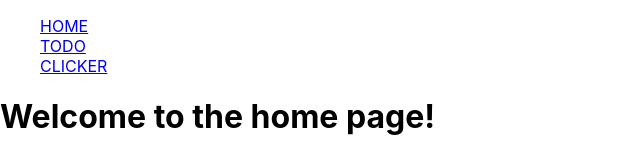
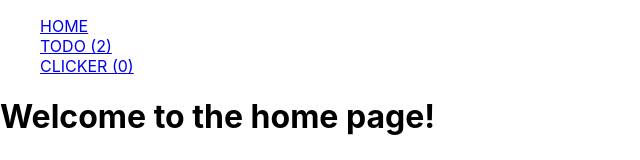
Before and after one commit to coderwurst/react-todo, a React (Create React App) app: page /#/ in a window 1280 px wide. Shown: the top 160 px of the page, without its empty margins (0-640 px from the left). Built offline with nearby package versions, Linux system fonts and the light colour scheme.

Commit message:
reuse state in Navigation

```diff
--- a/src/Navigation.js
+++ b/src/Navigation.js
@@ -1,4 +1,6 @@
 import React from 'react';
+
+import { connect } from 'react-redux'
 
 import { Link } from 'react-router-dom'
 
@@ -8,13 +10,23 @@ class Navigation extends React.Component {
         return (
             <ul>
                 <li><Link to="/">HOME</Link></li>
-                <li><Link to="/todo">TODO</Link></li>
-                <li><Link to="/clicker">CLICKER</Link></li>
+                <li><Link to="/todo">TODO ({ this.props.todoCount })</Link></li>
+                <li><Link to="/clicker">CLICKER ({ this.props.counter })</Link></li>
             </ul>
 
         )
     }
-
 }
 
-export default Navigation;
+let mapStateToProps = (state) => {
+    return {
+        counter: state.counter,
+        todoCount: state.todos.length
+    }
+}
+
+let mapDispatchToProps = { }
+
+let ConnectedNav = connect(mapStateToProps, mapDispatchToProps)(Navigation);
+
+export default ConnectedNav;
```
